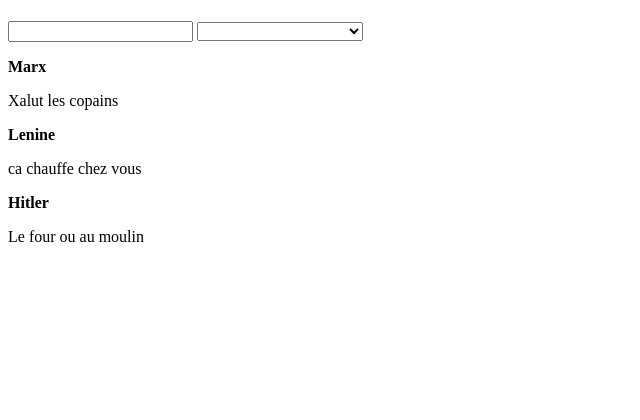
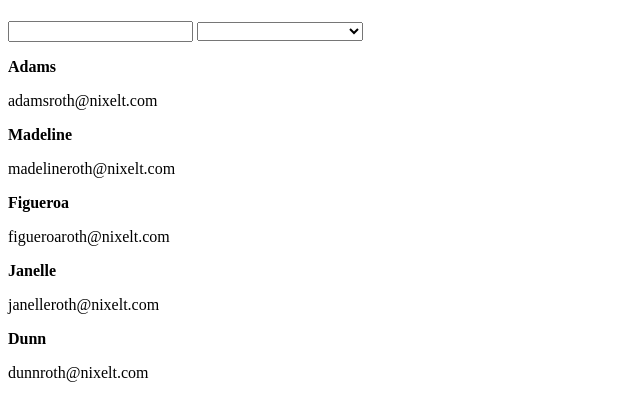
Before and after one commit to quoidautre/angular-grafikart, a plain HTML site: page index.html in a window 1280 px wide. Shown: the whole page, without its empty margins (0-640 px from the left). Drawn offline with nearby package versions, Linux system fonts and the light colour scheme.

Commit message:
controlleurs

```diff
--- a/index.html
+++ b/index.html
@@ -12,9 +12,40 @@
     var app = angular.module('tuto', [])
 
     // Création d'un controller, et attachement d'une variable au scope.
-    app.controller('HelloCtrl', function($scope){
+    app.controller('CommentsCtrl', function($scope){
         // Attachement d'une donnée au scope
-        $scope.hello = "Hello"
+        $scope.comments = [
+              {
+                "username": "Adams",
+                "city": "Crisman",
+                "email": "adamsroth@nixelt.com",
+                "content": "Irure laborum dolore elit velit aute ipsum aliquip fugiat aliquip sint et deserunt reprehenderit. Laboris nostrud amet culpa minim. Commodo reprehenderit ipsum ex pariatur deserunt exercitation. Eiusmod ea eu tempor mollit duis nisi ea veniam id deserunt culpa anim voluptate aute. Mollit esse nisi tempor officia ea et dolore consequat sint aute ipsum sit cillum qui."
+              },
+              {
+                "username": "Madeline",
+                "city": "Waukeenah",
+                "email": "madelineroth@nixelt.com",
+                "content": "Esse aliqua deserunt cillum pariatur eu consectetur velit consequat minim id deserunt est cillum do. Nisi excepteur quis nulla non esse elit nulla officia reprehenderit non sunt eu proident. Dolore deserunt officia nulla ad laboris id commodo cillum laborum. Reprehenderit laboris nulla laborum voluptate. Officia occaecat reprehenderit enim veniam dolor exercitation dolor id qui."
+              },
+              {
+                "username": "Figueroa",
+                "city": "Onton",
+                "email": "figueroaroth@nixelt.com",
+                "content": "Aliqua dolore tempor Lorem non qui Lorem sunt cupidatat commodo nulla occaecat. Anim exercitation elit eiusmod veniam dolore exercitation voluptate aliqua aliquip quis. Magna sint aliqua Lorem irure mollit reprehenderit incididunt culpa occaecat nisi. Sit est nostrud tempor et ipsum. Dolor minim et nisi reprehenderit ullamco dolore."
+              },
+              {
+                "username": "Janelle",
+                "city": "Cawood",
+                "email": "janelleroth@nixelt.com",
+                "content": "Do cupidatat labore id esse laborum amet ex commodo consequat sit laborum elit irure. Eiusmod eiusmod duis qui dolore ea. Deserunt nostrud pariatur ullamco excepteur officia proident magna exercitation ex Lorem qui. Exercitation culpa reprehenderit proident fugiat exercitation sint qui aliqua dolore do velit minim sunt duis. Minim anim magna ex eiusmod ex culpa incididunt."
+              },
+              {
+                "username": "Dunn",
+                "city": "Odessa",
+                "email": "dunnroth@nixelt.com",
+                "content": "Aliquip do exercitation commodo officia deserunt adipisicing. Amet consectetur culpa sit exercitation nisi nisi irure aute non reprehenderit Lorem ad. Deserunt officia amet adipisicing pariatur nulla aliquip sunt voluptate occaecat sint. Do sunt quis nisi deserunt laborum occaecat aliquip occaecat sit amet. Qui dolor et ea exercitation reprehenderit culpa duis ad sit cupidatat occaecat sit eu eiusmod."
+              }
+            ]
     })
 
     </script>
@@ -41,13 +72,10 @@
       </select>
 
 
-        <div ng-init="users=[{username:'Marx', content:'Xalut les copains'},
-                      {username:'Lenine', content:'ca chauffe chez vous'},
-                      {username:'Hitler', content:'Le four ou au moulin'}
-                      ]">
-            <div ng-repeat="user in users | filter:{content:query} | orderBy:order">
-               <p><strong>{{user.username}}</strong></p>
-               <p>{{user.content}}</p>
+        <div ng-controller="CommentsCtrl">
+            <div ng-repeat="comment in comments | filter:{content:query} | orderBy:order">
+               <p><strong>{{comment.username}}</strong></p>
+               <p>{{comment.email}}</p>
             </div>
 
         </div>
```
